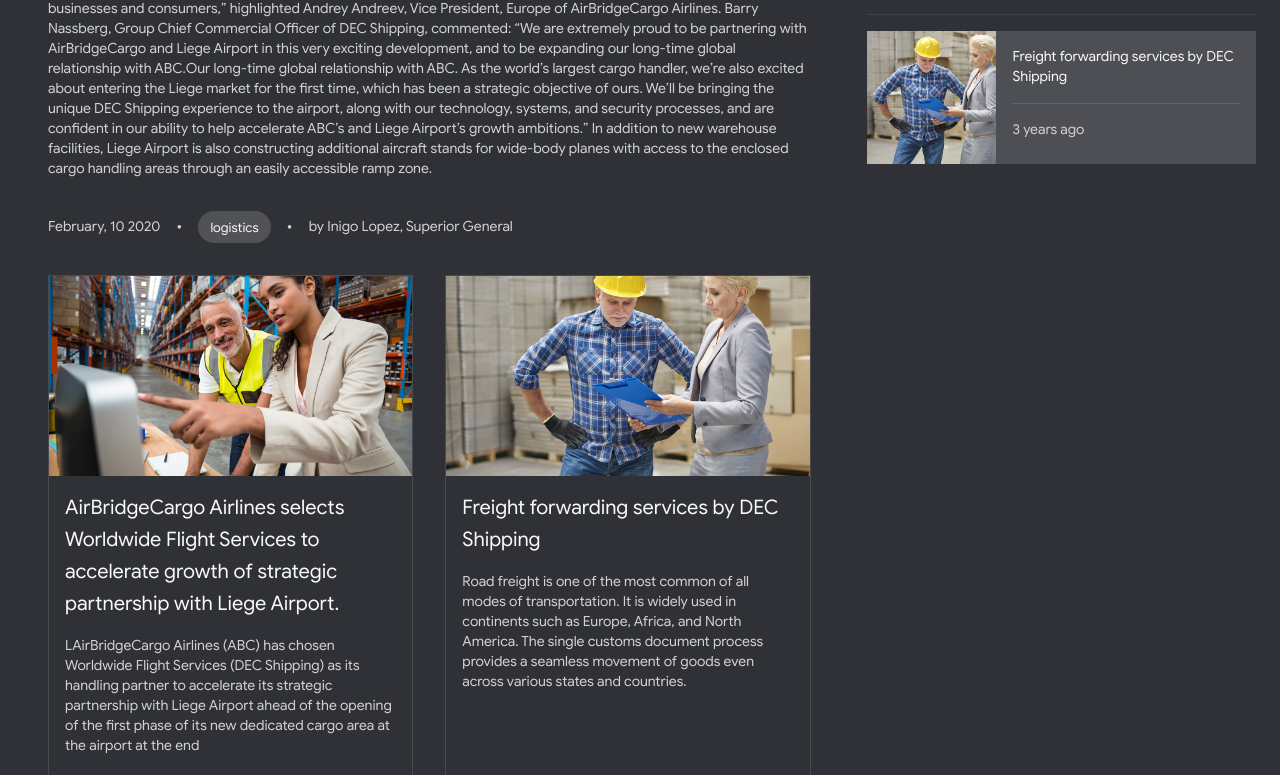
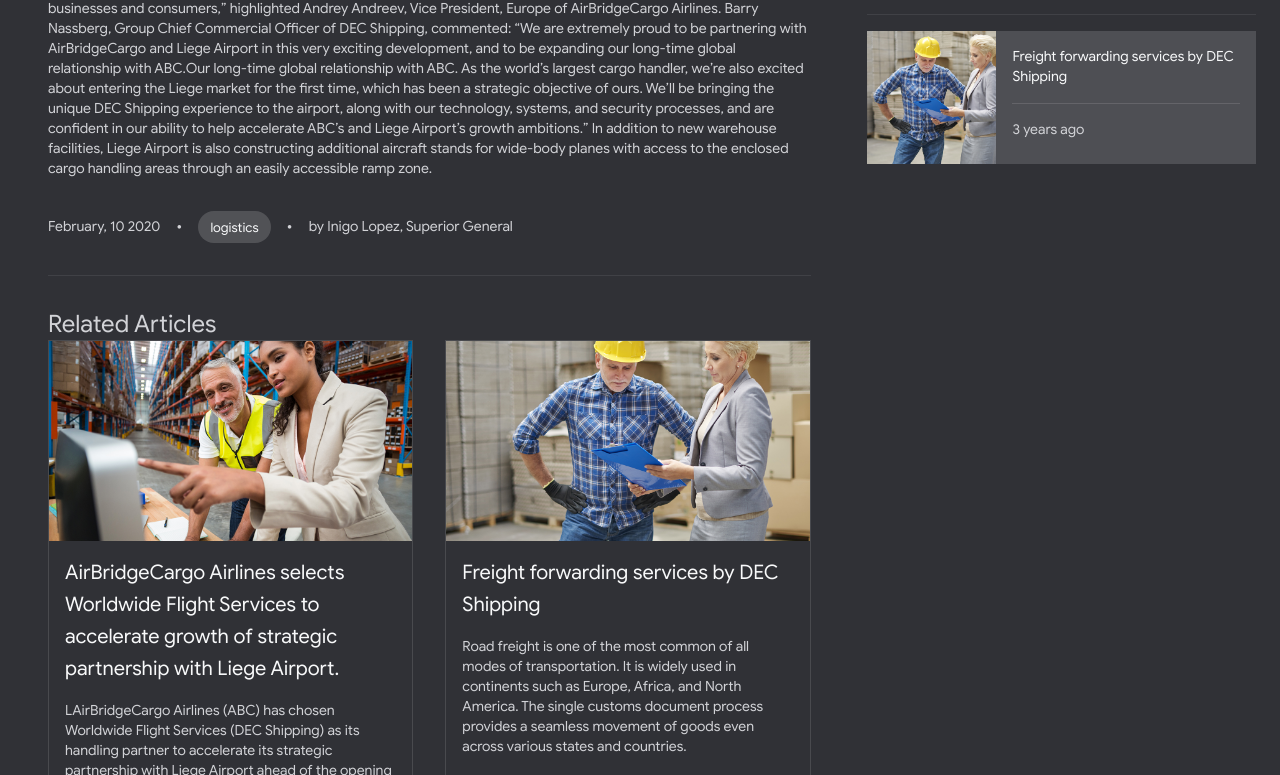
Before and after one commit to stanleyHayes/decshipping, a React (Create React App) app: page /articles/1 in a window 1280 px wide. Shown: the part 1385-2160 px from the top of the page. Built offline with nearby package versions, Linux system fonts and the light colour scheme.

Commit message:
Add related articles title

```diff
--- a/src/pages/blog/blog-detail-page.js
+++ b/src/pages/blog/blog-detail-page.js
@@ -13,7 +13,6 @@ import {
     Typography
 } from "@mui/material";
 import Overlay from "../../components/shared/overlay";
-import banner from "../../assets/images/banners/home.jpg";
 import {useSelector} from "react-redux";
 import {selectArticle} from "../../redux/features/article/article-slice";
 import {useFormik} from "formik";
@@ -81,7 +80,8 @@ const BlogDetailPage = () => {
                                         {articleLoading ? (
                                             <Skeleton variant="text" animation="pulse"/>
                                         ) : (
-                                            <Typography variant="h4" sx={{color: 'text.primary', fontWeight: 200, mb: 4}}>
+                                            <Typography variant="h4"
+                                                        sx={{color: 'text.primary', fontWeight: 200, mb: 4}}>
                                                 {article && article.title}
                                             </Typography>
                                         )}
@@ -146,22 +146,11 @@ const BlogDetailPage = () => {
 
                                     </Stack>
 
-                                    {article && article.relatedArticles && article.relatedArticles.length === 0 && (
-                                        <Box sx={{
-                                            backgroundColor: 'background.paper',
-                                            minHeight: '30vh',
-                                            display: 'flex',
-                                            alignItems: 'center',
-                                            justifyContent: 'center'
-                                        }}>
-                                            <Typography
-                                                variant="h6"
-                                                sx={{color: 'text.secondary'}}>
-                                                No news available
-                                            </Typography>
-                                        </Box>
-                                    )}
+                                    <Divider variant="fullWidth" light={true} sx={{my: 4}}/>
 
+                                    <Typography variant="h5" sx={{color: 'text.secondary'}}>
+                                        Related Articles
+                                    </Typography>
 
                                     {
                                         article && article.relatedArticles && article.relatedArticles.length > 0 && (
@@ -176,6 +165,23 @@ const BlogDetailPage = () => {
                                             </Grid>
                                         )
                                     }
+
+                                    {article && article.relatedArticles && article.relatedArticles.length === 0 && (
+                                        <Box sx={{
+                                            backgroundColor: 'background.paper',
+                                            minHeight: '30vh',
+                                            display: 'flex',
+                                            alignItems: 'center',
+                                            justifyContent: 'center'
+                                        }}>
+                                            <Typography
+                                                variant="h6"
+                                                sx={{color: 'text.secondary'}}>
+                                                No articles available
+                                            </Typography>
+                                        </Box>
+                                    )}
+
                                 </Container>
                             </Grid>
                             <Grid item={true} xs={12} md={4}>
```
